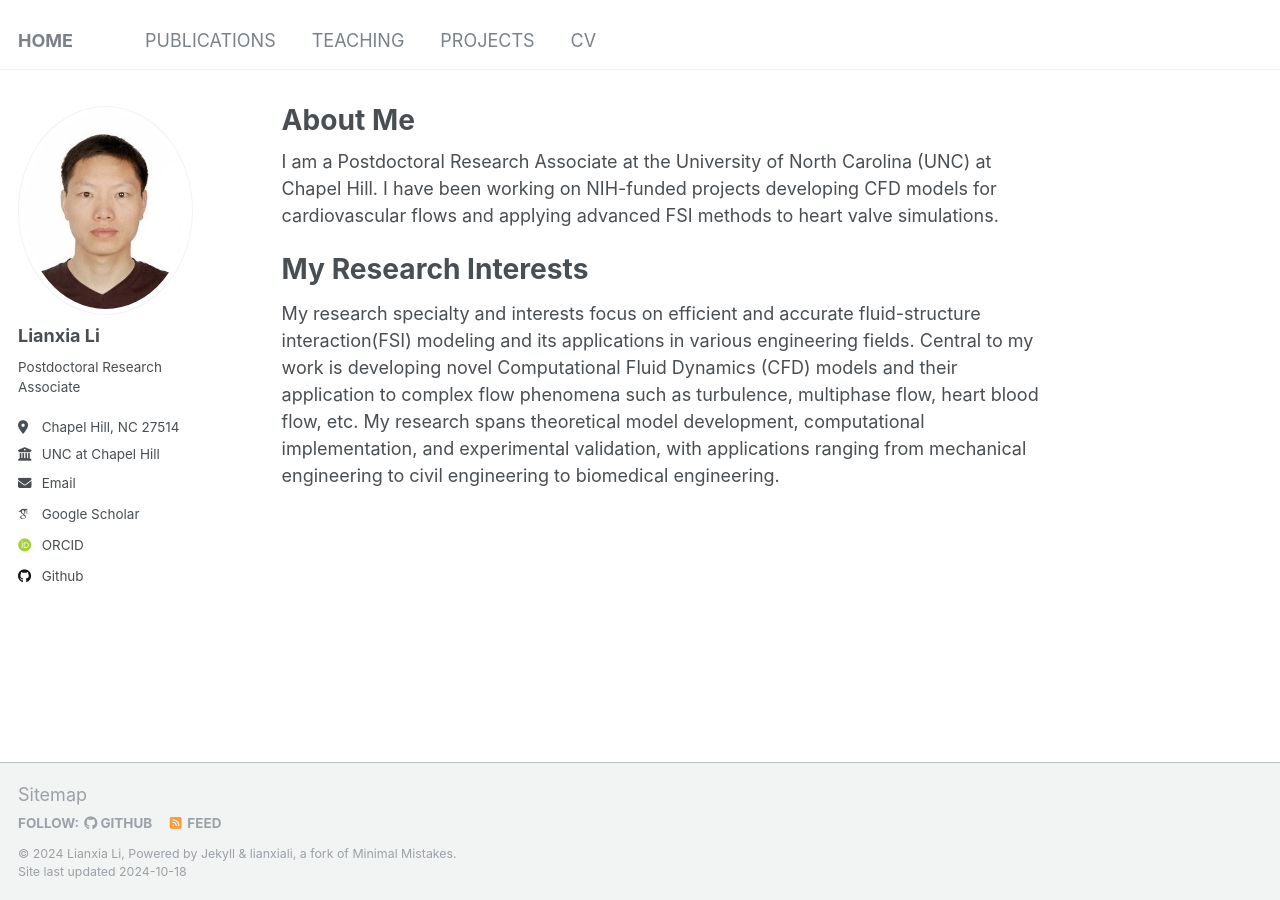
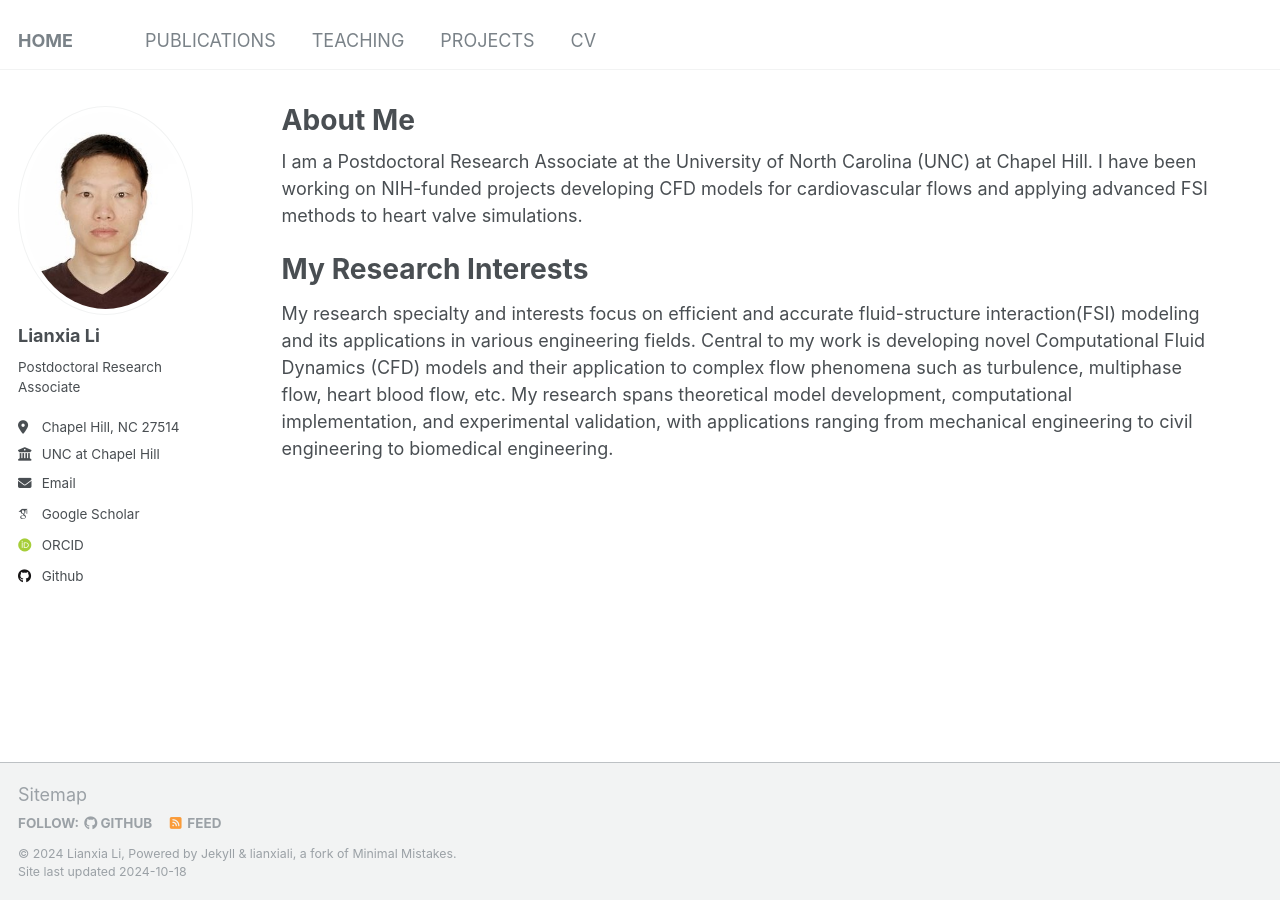
Before and after one commit to Lianxiali/lianxiali-github.io, a Jekyll site: the page built from _pages/about.md, in a window 1280 px wide. Built offline with Jekyll 4.4.1, drawn with Linux system fonts in a browser that asks for light colours; some web fonts are replaced.

Commit message:
reduce padding-right

```diff
--- a/_sass/_archive.scss
+++ b/_sass/_archive.scss
@@ -92,14 +92,17 @@
 .list__item {
   @include breakpoint($medium) {
     padding-right: $right-sidebar-width-narrow;
+    padding-right: 1em;
   }
 
   @include breakpoint($large) {
     padding-right: $right-sidebar-width;
+    padding-right: 1em;
   }
 
   @include breakpoint($x-large) {
     padding-right: $right-sidebar-width-wide;
+    padding-right: 1em;
   }
 
   .page__meta {
@@ -194,6 +197,7 @@
         @include prefix(0.5 of 12);
         @include suffix(1 of 12);
       }
+      padding-right: 1em;
     }
   }
 
@@ -234,11 +238,13 @@
       .archive__item-teaser {
         margin: 0 auto;
         width: span(5 of 12);
+        padding-right: 1em;
       }
 
       .archive__item-body {
         margin: 0 auto;
         width: span(7 of 12);
+        padding-right: 1em;
       }
     }
   }
--- a/_sass/_page.scss
+++ b/_sass/_page.scss
@@ -21,6 +21,7 @@
     @include span(10 of 12 last);
     @include prefix(0.5 of 12);
     @include suffix(2 of 12);
+    padding-right: 2em;
   }
 
   .page__inner-wrap {
@@ -30,6 +31,7 @@
     .page__meta,
     .page__share {
       @include full();
+      padding-right: 1em;
     }
   }
 }
```
Also changed, not shown: assets/css/main.scss (line endings or trailing spaces).
